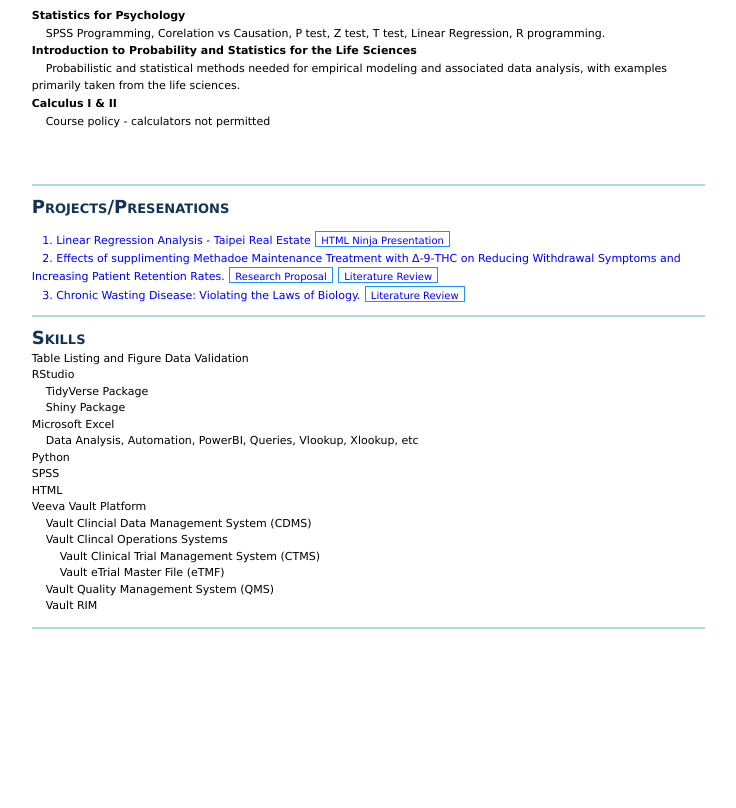
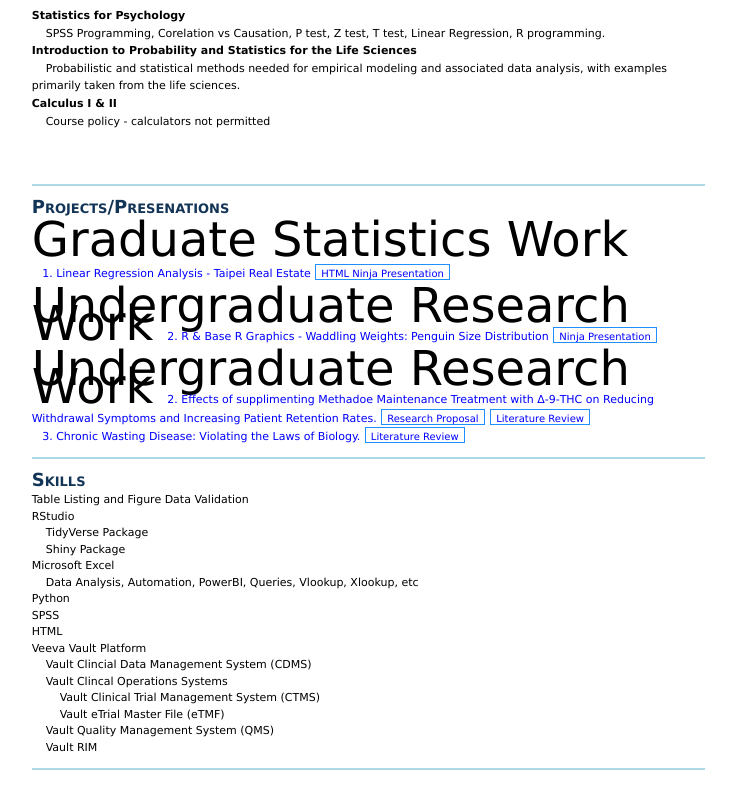
Before and after one commit to nlepera/nlepera_cv, a plain HTML site: page index.html in a window 1280 px wide. Shown: the part 1242-2050 px from the top of the page, without its empty margins (443-1179 px from the left). Before the commit the page ends 1929 px from the top, so only its background shows below. Drawn offline with Linux system fonts and the light colour scheme.

Commit message:
Update index.html
update supporting projects

```diff
--- a/index.html
+++ b/index.html
@@ -219,12 +219,19 @@
               <h4 style="padding-bottom: 0px; margin: 0;"><font color = "#123456", size = 4px>Projects/Presenations</font></h4>
                <!--font color = "blue" size="4"-->
 
-                    <p><font color = "blue">
+                    <p><font size = 12, color = "black">Graduate Statistics Work</font>
+		     <p><font color = "blue">
                      &nbsp;&nbsp;  1. Linear Regression Analysis - Taipei Real Estate
                      <a href="https://nlepera.github.io/sta553/w02_HTML"  target="_blank"
                      onclick="window.open("https://nlepera.github.io/sta553/w02_HTML",'name','width=700, height=500')">
 						<link-btn><font size = 1px> HTML Ninja Presentation</font></link-btn></a><br>
-                     &nbsp;&nbsp;  2. Effects of supplimenting Methadoe Maintenance Treatment with 	&#916;-9-THC on Reducing Withdrawal Symptoms and Increasing Patient Retention Rates.
+                     <p><font size = 12, color = "black">Undergraduate Research Work</font>
+		     &nbsp;&nbsp;  2. R & Base R Graphics - Waddling Weights: Penguin Size Distribution
+                     <a href="https://nlepera.github.io/sta553/w03_Penguin/"  target="_blank"
+                     onclick="window.open("https://nlepera.github.io/sta553/w03_Penguin/",'name','width=700, height=500')">
+						<link-btn><font size = 1px>Ninja Presentation</font></link-btn></a><br>
+                     <p><font size = 12, color = "black">Undergraduate Research Work</font>
+			     &nbsp;&nbsp;  2. Effects of supplimenting Methadoe Maintenance Treatment with 	&#916;-9-THC on Reducing Withdrawal Symptoms and Increasing Patient Retention Rates.
                      <a href="Proj/LePera_N_MMT%20and%20D9%20THC%20Proposal_2019-04-28.pdf"  target="_blank"
                      onclick="window.open("Proj/LePera_N_MMT%20and%20D9%20THC%20Proposal_2019-04-28.pdf",'name','width=700, height=500')">
 						<link-btn><font size = 1px> Research Proposal</font></link-btn></a>
```
